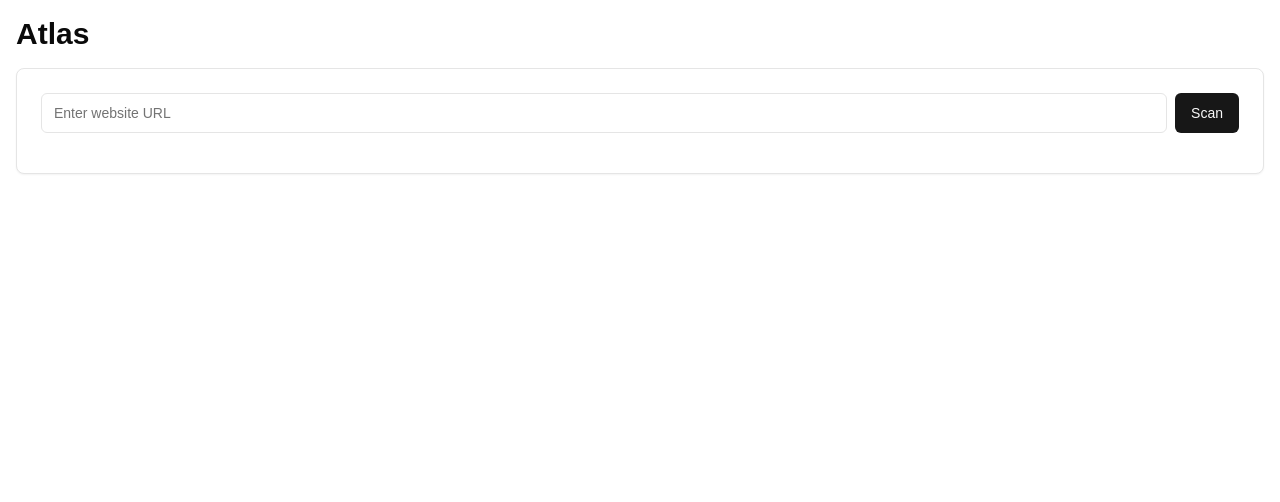
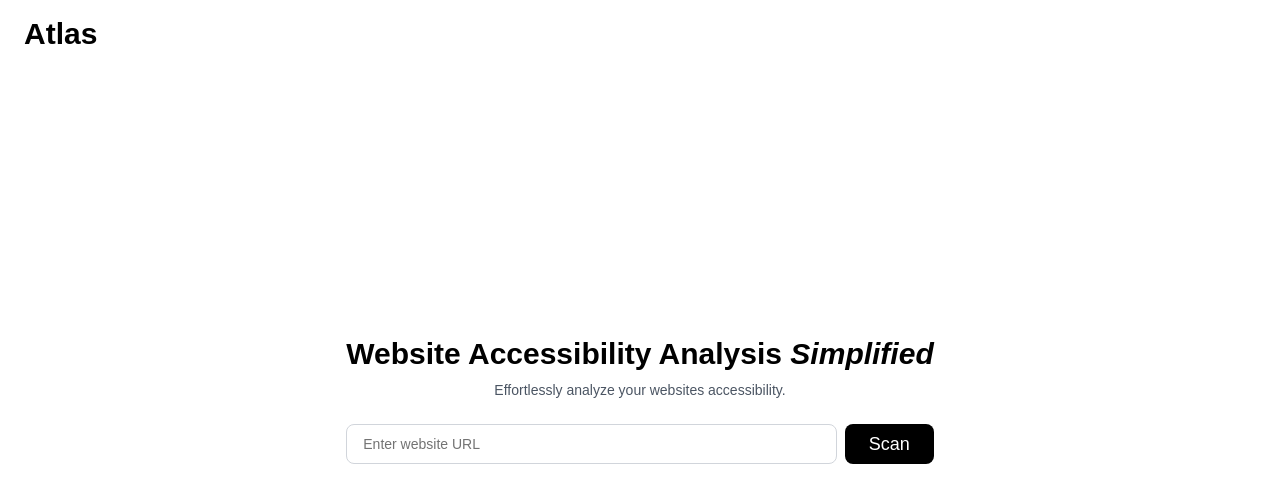
Before and after one commit to ahmadrafidev/atlas, a Next.js app: page / in a window 1280 px wide. Shown: the top 502 px of the page. Built offline with nearby package versions, Linux system fonts and the light colour scheme.

Commit message:
feat: refined landing page and remove keyboard impl

```diff
--- a/app/page.tsx
+++ b/app/page.tsx
@@ -1,10 +1,9 @@
-import Atlas from '../components/Atlas/Atlas'
+import Atlas from '../components/Atlas/Atlas';
 
 export default function Home() {
   return (
-    <main className="container mx-auto p-4">
-      <h1 className="text-3xl font-bold mb-4">Atlas</h1>
+    <main className="flex items-center justify-center min-h-screen bg-white">
       <Atlas />
     </main>
-  )
+  );
 }
--- a/components/Atlas/Atlas.tsx
+++ b/components/Atlas/Atlas.tsx
@@ -3,18 +3,14 @@
 import { useState } from 'react';
 import { Button } from '@/components/ui/button';
 import { Input } from '@/components/ui/input';
-import { Card, CardContent } from '@/components/ui/card';
-
 import { scanWebsite } from '../../lib/scanner';
 import IssuesList from '../IssuesList/IssuesList';
-import KeyboardNavigation from '../KeyboardNavigation/KeyboardNavigation';
 import { Issue } from '@/types/issues';
 
 export default function Atlas() {
   const [url, setUrl] = useState<string>('');
   const [issues, setIssues] = useState<Issue[]>([]);
   const [isScanning, setIsScanning] = useState<boolean>(false);
-  const [showKeyboardTest, setShowKeyboardTest] = useState<boolean>(false);
 
   const handleScan = async () => {
     setIsScanning(true);
@@ -28,33 +24,42 @@ export default function Atlas() {
   };
 
   return (
-    <Card>
-      <CardContent className="p-6">
-        <div className="flex space-x-2 mb-4">
+    <div className="flex flex-col items-center justify-center min-h-screen bg-white">
+      <header className="absolute top-4 left-6 flex items-center space-x-2 text-black">
+        <div className="text-3xl font-bold">Atlas</div>
+      </header>
+
+      <main className="flex flex-col items-center w-full max-w-5xl px-4 text-center my-12">
+        <h1 className="text-3xl font-bold text-black mb-2">
+          Website Accessibility Analysis <span className="italic">Simplified</span>
+        </h1>
+        <p className="text-gray-600 text-sm mb-6">
+          Effortlessly analyze your websites accessibility.
+        </p>
+
+        <div className="flex w-full space-x-2">
           <Input
             type="url"
             placeholder="Enter website URL"
             value={url}
             onChange={(e) => setUrl(e.target.value)}
+            className="flex-1 text-lg py-3 px-4 rounded-lg border border-gray-300"
           />
-          <Button onClick={handleScan} disabled={isScanning}>
+          <Button
+            onClick={handleScan}
+            disabled={isScanning}
+            className="px-6 py-3 text-lg bg-black text-white rounded-lg"
+          >
             {isScanning ? 'Scanning...' : 'Scan'}
           </Button>
         </div>
 
         {issues.length > 0 && (
-          <>
+          <div className="mt-8">
             <IssuesList issues={issues} />
-            <div className="mt-4 space-x-2">
-              <Button onClick={() => setShowKeyboardTest(true)}>
-                Start Keyboard Navigation Test
-              </Button>
-            </div>
-          </>
+          </div>
         )}
-
-        {showKeyboardTest && <KeyboardNavigation />}
-      </CardContent>
-    </Card>
+      </main>
+    </div>
   );
 }
--- a/components/IssuesList/IssuesList.tsx
+++ b/components/IssuesList/IssuesList.tsx
@@ -8,38 +8,43 @@ interface IssuesListProps {
 export default function IssuesList({ issues }: IssuesListProps) {
   if (!issues || issues.length === 0) {
     return (
-      <div className="text-center p-4">
+      <div className="text-center p-6">
         <p className="text-green-600 font-semibold text-lg">
-          Your website is error-free!🎉
+          Your website is error-free! 🎉
         </p>
       </div>
     );
   }
 
   return (
-    <div className="space-y-4">
+    <div className="mt-8 space-y-6 max-w-3xl mx-auto">
       {issues.map((issue, index) => (
-        <Card key={index}>
-          <CardHeader>
-            <CardTitle className="text-red-600 font-bold">
+        <Card
+          key={index}
+          className="border border-gray-300 shadow-lg rounded-lg"
+        >
+          <CardHeader className="pb-4 border-b border-gray-200">
+            <CardTitle className="text-lg font-bold text-red-600">
               Issue {index + 1}: {issue.description}
             </CardTitle>
           </CardHeader>
-          <CardContent>
-            <p className="text-sm text-gray-600 mb-2">
+          <CardContent className="pt-4">
+            <p className="text-sm text-gray-700 mb-3">
               <strong>Help:</strong> {issue.help}
             </p>
-            <p className="text-sm text-gray-600 mb-4">
+            <p className="text-sm text-gray-700 mb-4">
               <strong>Impact:</strong> {issue.impact || 'N/A'}
             </p>
-            <ul className="list-disc pl-5 space-y-2">
+            <ul className="list-disc pl-5 space-y-3 text-justify">
               {issue.nodes.map((node, nodeIndex) => (
-                <li key={nodeIndex}>
-                  <p className="font-medium">{node.failureSummary}</p>
-                  <p className="text-sm text-gray-500">
+                <li key={nodeIndex} className="text-sm text-gray-800">
+                  <p className="font-medium text-gray-800">
+                    {node.failureSummary}
+                  </p>
+                  <p className="text-sm text-gray-600">
                     <strong>HTML:</strong> <code>{node.html}</code>
                   </p>
-                  <p className="text-sm text-gray-500">
+                  <p className="text-sm text-gray-600">
                     <strong>Target:</strong> {node.target.join(', ')}
                   </p>
                 </li>
--- a/components/KeyboardNavigation/KeyboardNavigation.tsx
+++ /dev/null
@@ -1,43 +0,0 @@
-'use client'
-
-import { useState, useEffect } from 'react';
-import { Button } from '@/components/ui/button';
-
-export default function KeyboardNavigation() {
-  const [focusedElements, setFocusedElements] = useState<HTMLElement[]>([]);
-
-  useEffect(() => {
-    const handleKeyDown = (e: KeyboardEvent) => {
-      if (e.key === 'Tab') {
-        setTimeout(() => {
-          const activeElement = document.activeElement as HTMLElement | null;
-          if (activeElement) {
-            setFocusedElements((prev) => [...prev, activeElement]);
-          }
-        }, 0);
-      }
-    };
-
-    document.addEventListener('keydown', handleKeyDown);
-    return () => document.removeEventListener('keydown', handleKeyDown);
-  }, []);
-
-  return (
-    <div className="mt-4">
-      <h2 className="text-xl font-semibold mb-2">Keyboard Navigation Test</h2>
-      <p className="mb-2">Press Tab to navigate and see the focus order:</p>
-      <div className="space-y-2">
-        {focusedElements.map((el, index) => (
-          <div key={index} className="p-2 bg-gray-100 rounded">
-            {index + 1}. {el.tagName.toLowerCase()}
-            {el.id && `#${el.id}`}
-            {el.className && `.${el.className.split(' ').join('.')}`}
-          </div>
-        ))}
-      </div>
-      <Button className="mt-4" onClick={() => setFocusedElements([])}>
-        Reset Test
-      </Button>
-    </div>
-  );
-}
```
